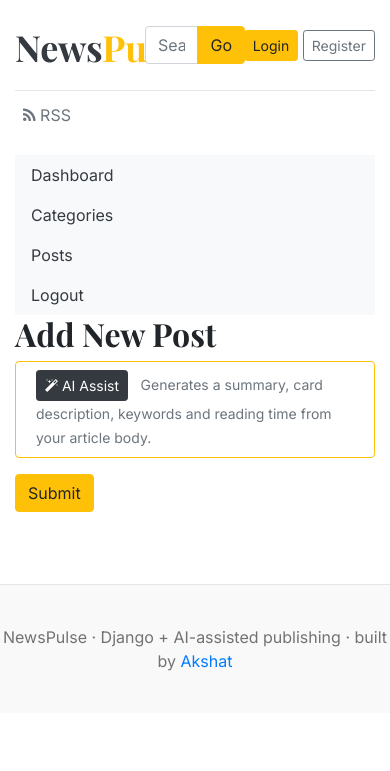
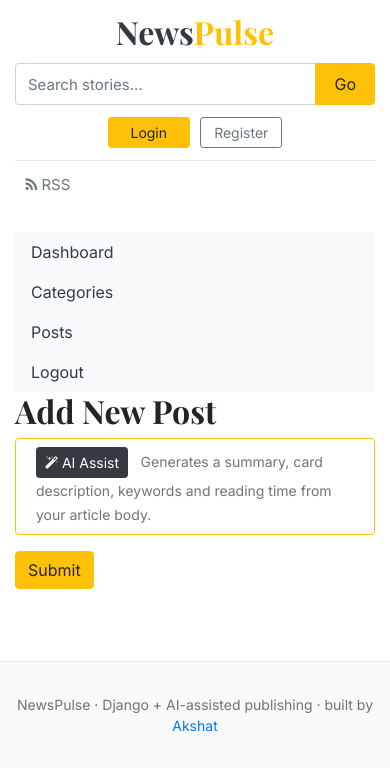
Before and after one commit to Akshat-bugHunter/newspulse, a Django app: template templates/dashboard/add_post.html in a window 390 px wide. Shown: the top 771 px of the page. Run offline with Django 4.2, Linux system fonts and the light colour scheme; the template is opened without the code that fills it, so the values that code supplies are empty; some libraries are stand-ins or nearby versions.

Commit message:
Fix mobile responsive layout

```diff
--- a/blog_main/static/css/blog.css
+++ b/blog_main/static/css/blog.css
@@ -79,3 +79,189 @@ body { font-family: Inter, -apple-system, "Segoe UI", sans-serif; color: #212529
 .article-body p { font-size: 1.08rem; line-height: 1.75; }
 .trending-list li::marker { font-weight: 700; color: #e0a800; }
 .stat-card h2 { font-family: Playfair Display, serif; }
+
+
+/* =========================
+   NewsPulse responsive fixes
+   ========================= */
+
+.hero-jumbotron {
+  min-height: 430px;
+  background-size: cover;
+  background-position: center;
+}
+
+.hero-content {
+  max-width: 900px;
+}
+
+.hero-title {
+  font-size: clamp(2.35rem, 4vw, 4rem);
+  line-height: 1.08;
+}
+
+.top-story-thumb {
+  width: 100%;
+  height: 210px;
+  object-fit: cover;
+}
+
+.category-nav {
+  gap: .25rem;
+}
+
+@media (max-width: 767.98px) {
+  .blog-header {
+    padding-top: 12px !important;
+    padding-bottom: 12px !important;
+  }
+
+  .header-row {
+    row-gap: 10px;
+  }
+
+  .header-brand {
+    text-align: center;
+    padding-bottom: 2px;
+  }
+
+  .blog-header-logo {
+    display: inline-block;
+    font-size: 2rem;
+    line-height: 1;
+  }
+
+  .header-search {
+    padding-left: 15px;
+    padding-right: 15px;
+  }
+
+  .header-search form,
+  .header-search .input-group {
+    width: 100%;
+  }
+
+  .header-search .form-control {
+    min-width: 0;
+    height: 42px;
+    font-size: 15px;
+  }
+
+  .header-search .btn {
+    height: 42px;
+    padding-left: 18px;
+    padding-right: 18px;
+  }
+
+  .header-auth {
+    padding-top: 2px;
+  }
+
+  .header-auth .btn {
+    min-width: 82px;
+    margin: 0 3px;
+  }
+
+  .nav-scroller {
+    margin-bottom: 1rem !important;
+    overflow: hidden;
+  }
+
+  .category-nav {
+    justify-content: flex-start !important;
+    flex-wrap: nowrap;
+    overflow-x: auto;
+    overflow-y: hidden;
+    -webkit-overflow-scrolling: touch;
+    scrollbar-width: none;
+    padding: 2px 0 8px;
+  }
+
+  .category-nav::-webkit-scrollbar {
+    display: none;
+  }
+
+  .category-nav a {
+    flex: 0 0 auto;
+    padding: .45rem .65rem !important;
+    font-size: 15px;
+  }
+
+  .hero-jumbotron {
+    min-height: 0;
+    margin-bottom: 2rem !important;
+    border-radius: 12px !important;
+    background-position: center;
+  }
+
+  .hero-content {
+    width: 100%;
+    max-width: none;
+    padding: 28px 20px !important;
+  }
+
+  .hero-title {
+    font-size: clamp(2rem, 8.5vw, 2.7rem);
+    line-height: 1.08;
+    margin-bottom: 1rem !important;
+  }
+
+  .hero-desc {
+    font-size: .98rem !important;
+    line-height: 1.55;
+  }
+
+  .hero-content .btn {
+    padding-left: 1.1rem !important;
+    padding-right: 1.1rem !important;
+  }
+
+  .section-title {
+    font-size: 1rem;
+    letter-spacing: 1.5px;
+  }
+
+  .section-line {
+    margin-left: .75rem !important;
+  }
+
+  .top-story-card {
+    margin-bottom: 0;
+  }
+
+  .top-story-thumb {
+    height: 190px;
+  }
+
+  .blog-main,
+  .blog-main + .col-lg-4 {
+    width: 100%;
+  }
+
+  .post-thumb {
+    height: 190px;
+  }
+
+  .blog-footer {
+    padding: 2rem 15px;
+    font-size: 14px;
+  }
+}
+
+@media (max-width: 380px) {
+  .blog-header-logo {
+    font-size: 1.8rem;
+  }
+
+  .hero-content {
+    padding: 24px 17px !important;
+  }
+
+  .hero-title {
+    font-size: 1.9rem;
+  }
+
+  .hero-desc {
+    font-size: .92rem !important;
+  }
+}
--- a/templates/base.html
+++ b/templates/base.html
@@ -19,7 +19,7 @@
       href="https://fonts.googleapis.com/css?family=Playfair+Display:700,900|Inter:400,500,600"
       rel="stylesheet"
     />
-    <link href="{% static 'css/blog.css' %}?v=2" rel="stylesheet" />
+    <link href="{% static 'css/blog.css' %}?v=3" rel="stylesheet" />
     <link
       rel="stylesheet"
       href="https://cdnjs.cloudflare.com/ajax/libs/font-awesome/4.7.0/css/font-awesome.min.css"
@@ -28,13 +28,13 @@
   <body>
     <div class="container">
       <header class="blog-header py-3">
-        <div class="row flex-nowrap justify-content-between align-items-center">
-          <div class="col-4 pt-1">
+        <div class="row align-items-center header-row">
+          <div class="col-12 col-md-4 pt-1 header-brand">
             <a class="blog-header-logo text-dark" href="{% url 'home' %}"
               >News<span class="text-warning">Pulse</span></a
             >
           </div>
-          <div class="col-4">
+          <div class="col-12 col-md-4 header-search">
             <form action="{% url 'search' %}" method="GET">
               <div class="input-group">
                 <input
@@ -51,7 +51,7 @@
               </div>
             </form>
           </div>
-          <div class="col-4 d-flex justify-content-end align-items-center">
+          <div class="col-12 col-md-4 d-flex justify-content-md-end justify-content-center align-items-center header-auth">
             {% if not user.is_authenticated %}
             <a class="btn btn-sm btn-warning" href="{% url 'login' %}">Login</a
             >&nbsp;
```
